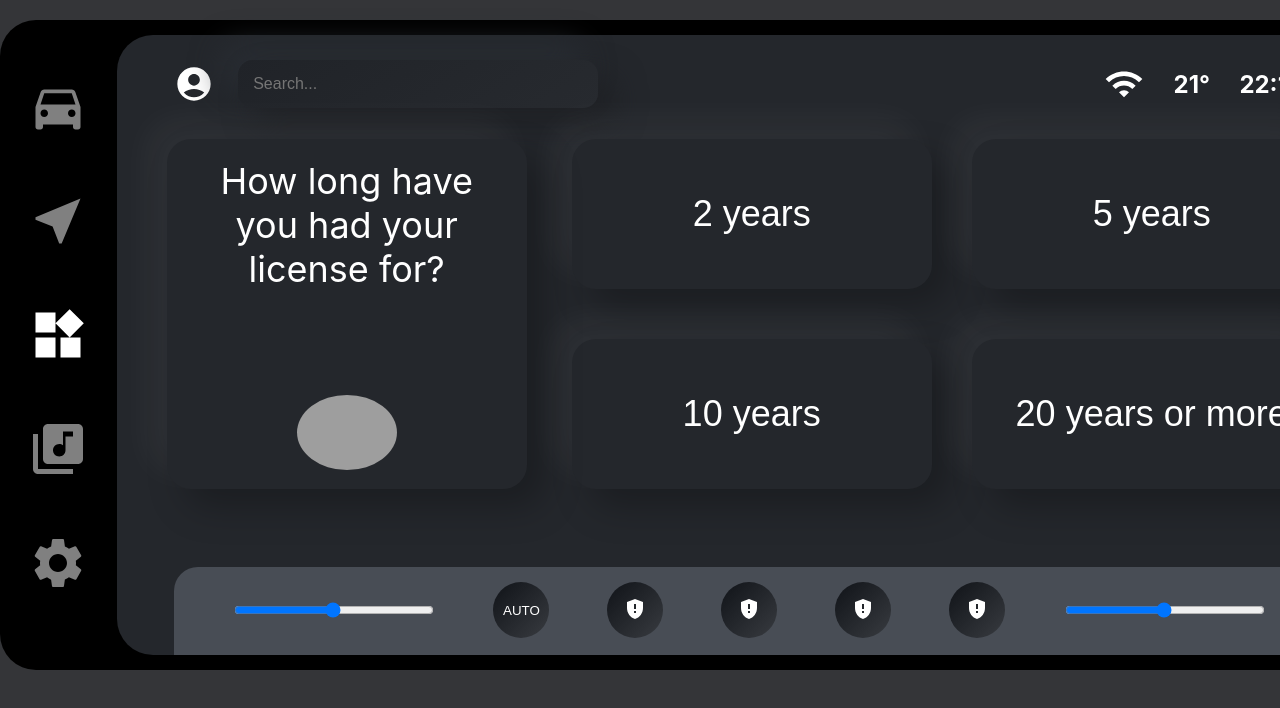
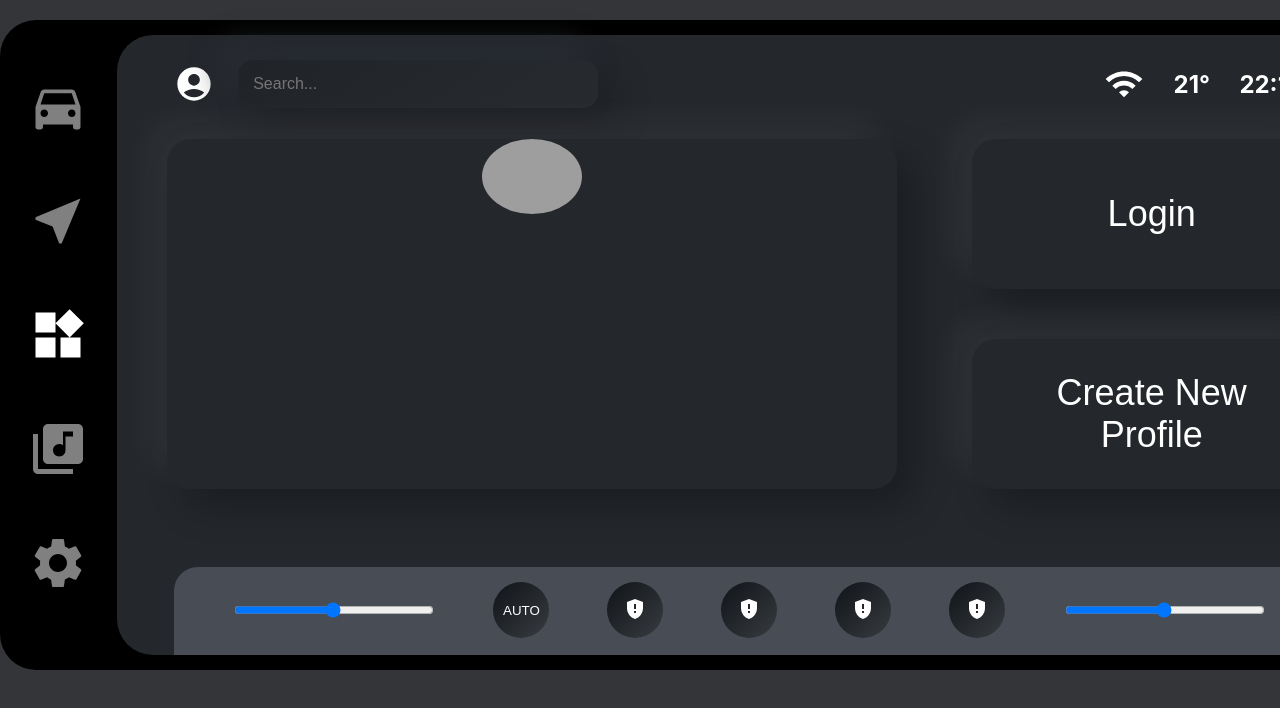
Before and after one commit to Mr-1011/Claire, a React (Create React App) app: page /question in a window 1280 px wide. Shown: the top 708 px of the page. Built offline with nearby package versions, Linux system fonts and the light colour scheme; grey boxes are pictures that could not be loaded; the HTML template or start-up script is replaced by a standard one.

Commit message:
Create, Login, Question stages implemented

```diff
--- a/src/App.css
+++ b/src/App.css
@@ -101,6 +101,25 @@ footer {
 }
 
 
+.fade-enter {
+  opacity: 0;
+}
+
+.fade-enter-active {
+  opacity: 1;
+  transition: opacity 1000ms;
+}
+
+.fade-exit {
+  opacity: 1;
+}
+
+.fade-exit-active {
+  opacity: 0;
+  transition: opacity 1000ms;
+}
+
+
 
 
 
--- a/src/Components/Questions.js
+++ b/src/Components/Questions.js
@@ -1,41 +1,32 @@
-import React from 'react'
+import React, { useState } from 'react';
 import { Link } from "react-router-dom";
 import SingleQuestion from './SingleQuestion';
 import Interface from './Interface';
 import '../App.css';
 import ClaireGif from '../img/Claire.gif'
 
-
 function Questions() {
+  const [showSection, setshowSection] = useState(true);
   return (
     <div>
       <Interface>
-
-
-
-
-        <SingleQuestion>
-
-        </SingleQuestion>
-
-        {/* <div style={{ display: "flex", margin: "20px 50px 0px 50px", justifyContent: "space-between" }}>
+        {showSection ? (
+          <div style={{ display: "flex", margin: "20px 50px 0px 50px", justifyContent: "space-between" }}>
             <div className='morph__div'>
               <img alt={"..."} src={ClaireGif} style={{ width: "100px", height: "100", borderRadius: "100%" }}></img>
             </div>
             <div style={{ display: "flex", flexDirection: "column", justifyContent: "space-between" }}>
-            <Link to='/profile'>
-            <button className='morph__button'>
+              <button className='morph__button' onClick={() => setshowSection(false)}>
                 Login
               </button>
-            </Link>
-            <Link to='/profile'>
-              <button className='morph__button'>
+              <button className='morph__button' onClick={() => setshowSection(false)}>
                 Create New Profile
               </button>
-            </Link>
             </div>
-        </div> */}
-
+          </div>
+        ) : (
+          <SingleQuestion />
+        )}
       </Interface>
     </div >
   )
--- a/src/Components/SingleQuestion.js
+++ b/src/Components/SingleQuestion.js
@@ -1,6 +1,26 @@
 import React, { useState } from 'react';
 import '../App.css';
 import ClaireGif from '../img/Claire.gif'
+import LinearProgress, { linearProgressClasses } from '@mui/material/LinearProgress';
+import { styled } from '@mui/material/styles';
+import { red } from '@mui/material/colors';
+
+const BorderLinearProgress = styled(LinearProgress)(({ theme }) => ({
+  height: 8,
+  borderRadius: 5,
+  width: '1150px',
+  margin: 'auto',
+  colorPrimary: '#582CED',
+  backgroundColor: '#242528',
+  [`&.${linearProgressClasses.colorPrimary}`]: {
+    backgroundColor: 'white',
+  },
+  [`& .${linearProgressClasses.bar}`]: {
+    borderRadius: 5,
+    backgroundColor: '#582CED',
+  },
+}));
+
 
 function SingleQuestion() {
   const questions = [
@@ -42,10 +62,13 @@ function SingleQuestion() {
 
   const [currentQuestion, setCurrentQuestion] = useState(0);
   const [score, setScore] = useState(0);
+  const [progress, setProgress] = useState(0);
 
   const handleAnswerOptionClick = (answerPoints) => {
     setScore(score + answerPoints);
     const nextQuestion = currentQuestion + 1;
+    setProgress(progress + 100 / questions.length);
+
     if (nextQuestion < questions.length) {
       setCurrentQuestion(nextQuestion);
     } else {
@@ -54,7 +77,9 @@ function SingleQuestion() {
   };
 
   return (
-    <div style={{ display: "flex", margin: "20px 50px 0px 50px", justifyContent: "space-between" }}>
+    <div style={{ marginTop: "20px" }}>
+      <BorderLinearProgress variant="determinate" value={progress} />
+      <div style={{ display: "flex", margin: "30px 0px 0px 50px" }}>
         <div className='morph__div__small'>
           {questions[currentQuestion].questionText}
           <div style={{ position: "absolute", bottom: "10px", right: "50%", transform: "translate(50%,0)" }}>
@@ -63,10 +88,11 @@ function SingleQuestion() {
         </div>
         <div style={{ width: "800px" }}>
           {questions[currentQuestion].answerOptions.map((answerOption) => (
-          <button className='morph__button' style={{ margin: "0px 0px 50px 40px" }} onClick={() => handleAnswerOptionClick(answerOption.answerPoints)}>
+            <button className='morph__button' style={{ margin: "0px 0px 50px 35px" }} onClick={() => handleAnswerOptionClick(answerOption.answerPoints)}>
               {answerOption.answerText}
             </button>
           ))}
+        </div>
       </div>
     </div>
   )
```
Lines whose indentation alone changed are shown as unchanged.
